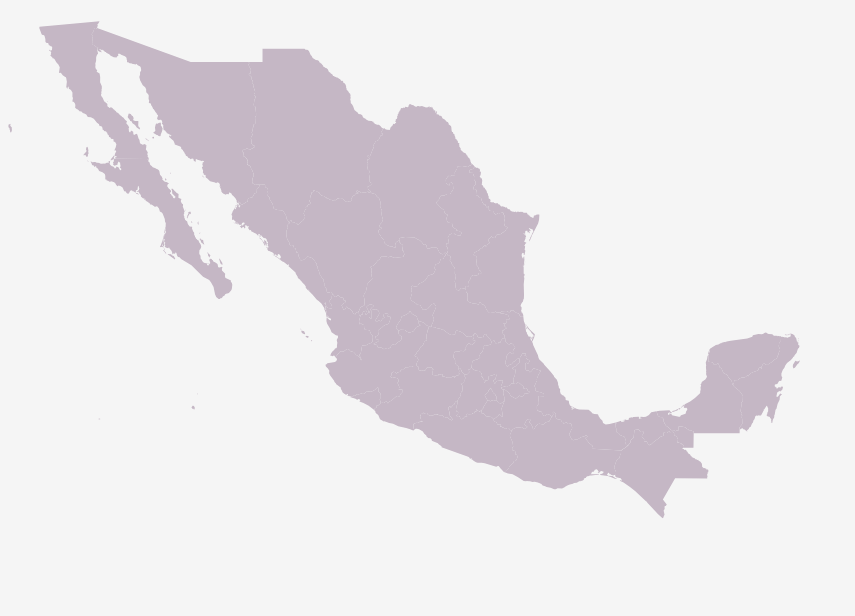
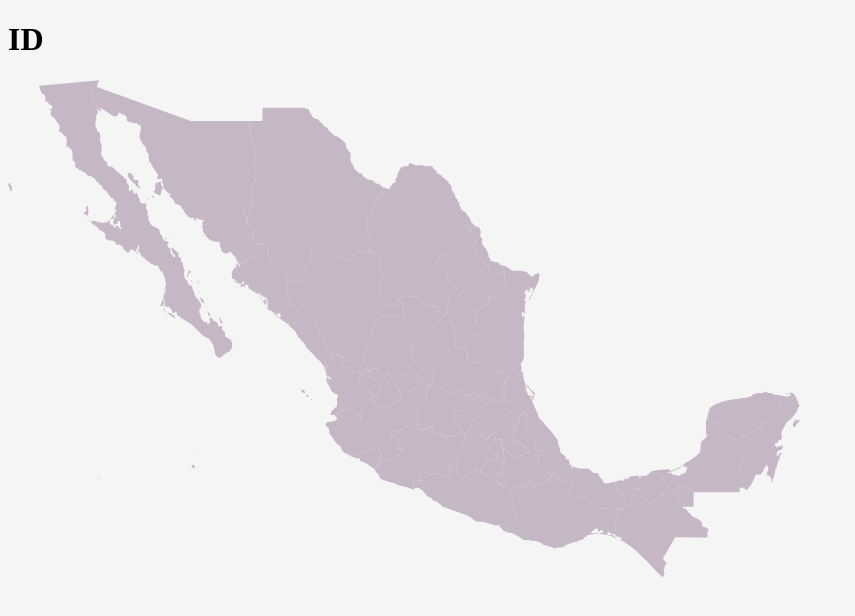
Before and after one commit to AcheZeta/Mapsvg, a plain HTML site: page index.html in a window 1280 px wide. Shown: the whole page, without its empty margins (0-855 px from the left). Drawn offline with Linux system fonts and the light colour scheme.

Commit message:
Set ID H1

```diff
--- a/index.html
+++ b/index.html
@@ -12,13 +12,11 @@
       const stateName = document.getElementById("state-name");
       const stateId = document.getElementsByClassName("state");
       const displayName = name => {
-
-          (document.getElementById("country-name").firstChild.data = name)
-        ;
+        document.getElementById("country-name").firstChild.data = name;
       };
     </script>
 
-    <h1 class="label" id="country-name"> </h1>
+    <h1 class="label" id="country-name">ID</h1>
 
     <svg
       xmlns:mapsvg="http://mapsvg.com"
```
